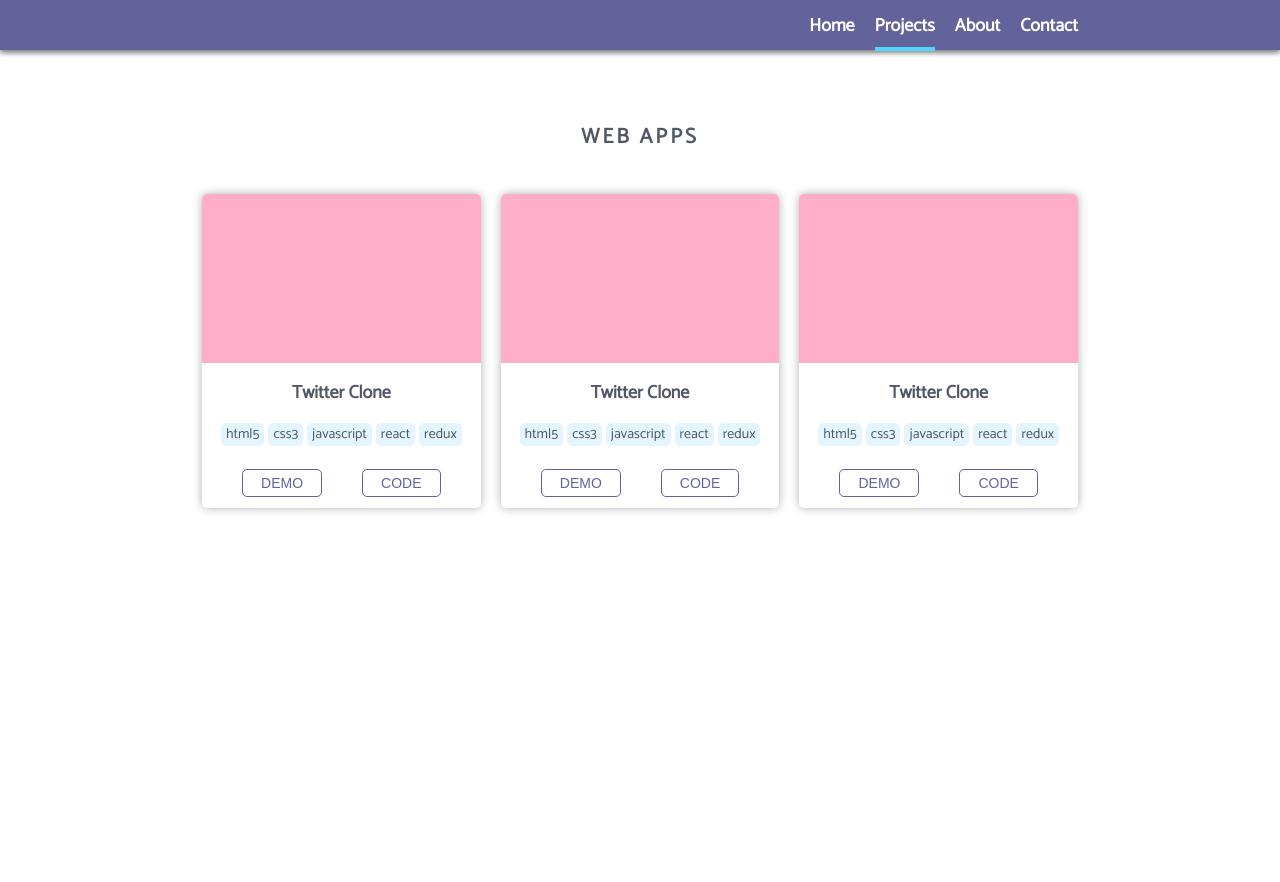
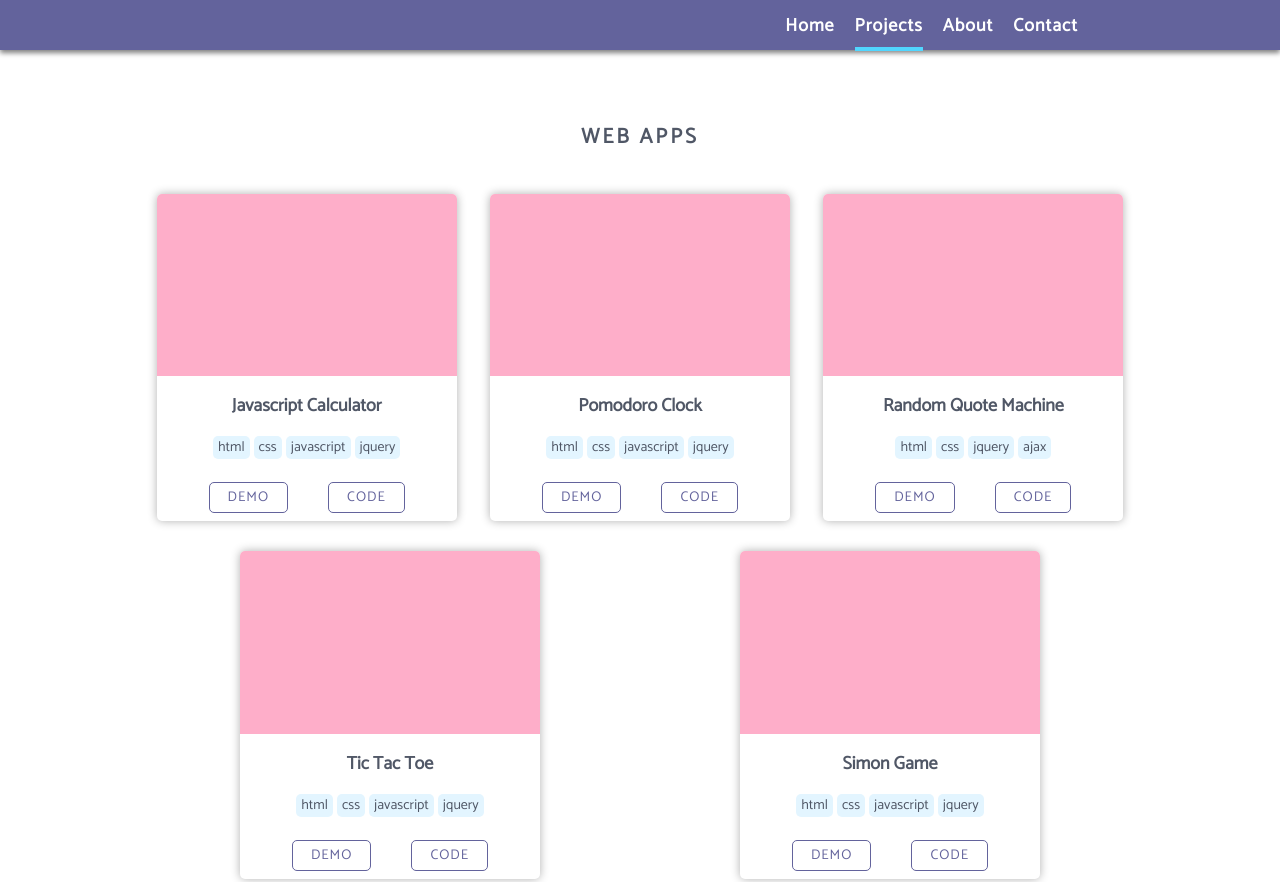
Before and after one commit to ivan3123708/portfolio, a React app: page /projects in a window 1280 px wide. Shown: the top 882 px of the page. Built offline with nearby package versions, Linux system fonts and the light colour scheme.

Commit message:
Regular update

```diff
--- a/src/components/Home.js
+++ b/src/components/Home.js
@@ -3,8 +3,11 @@ import React from 'react';
 import '../styles/Home.css';
 
 const Home = () => (
-  <div className="home">
-    <p>Home page</p>
+  <div>
+    <div className="camo"></div>
+    <div className="home">
+      <p>Home page</p>
+    </div>
   </div>
 );
 
--- a/src/components/Project.js
+++ b/src/components/Project.js
@@ -2,14 +2,14 @@ import React from 'react';
 
 import '../styles/Project.css';
 
-const Project = () => (
+const Project = (props) => (
   <div className="project">
-    <img src={require('../img/project1.jpg')} alt="hehe" />
-    <h4>Twitter Clone</h4>
-    <span>html5</span><span>css3</span><span>javascript</span><span>react</span><span>redux</span>
+    <img src={require(`../img/${props.img}`)} alt="hehe" />
+    <h4>{props.title}</h4>
+    {props.tools.map((tool) => <span>{tool}</span>)}
     <div className="buttons">
-      <button>DEMO</button>
-      <button>CODE</button>
+      <a href={props.demo} target="blank">DEMO</a>
+      <a href={props.code} target="blank">CODE</a>
     </div>
   </div>
 );
--- a/src/components/Projects.js
+++ b/src/components/Projects.js
@@ -4,15 +4,71 @@ import Project from './Project.js';
 
 import '../styles/Projects.css';
 
-const Projects = () => (
+class Projects extends React.Component {
+
+  constructor(props) {
+    super(props);
+    this.state = {
+      projects: [
+        {
+          title: 'Javascript Calculator',
+          tools: ['html', 'css', 'javascript', 'jquery'],
+          demo: 'http://ancient-language.surge.sh/',
+          code: 'https://github.com/ivan3123708/freeCodeCamp-Front-end-Projects/tree/master/Javascript%20Calculator',
+          img: 'project1.jpg'
+        },
+        {
+          title: 'Pomodoro Clock',
+          tools: ['html', 'css', 'javascript', 'jquery'],
+          demo: 'http://jobless-key.surge.sh/',
+          code: 'https://github.com/ivan3123708/freeCodeCamp-Front-end-Projects/tree/master/Pomodoro%20Clock',
+          img: 'project1.jpg'
+        },
+        {
+          title: 'Random Quote Machine',
+          tools: ['html', 'css', 'jquery', 'ajax'],
+          demo: 'http://nosy-cause.surge.sh/',
+          code: 'https://github.com/ivan3123708/freeCodeCamp-Front-end-Projects/tree/master/Random%20Quote%20Machine',
+          img: 'project1.jpg'
+        },
+        {
+          title: 'Tic Tac Toe',
+          tools: ['html', 'css', 'javascript', 'jquery'],
+          demo: 'http://materialistic-shape.surge.sh/',
+          code: 'https://github.com/ivan3123708/freeCodeCamp-Front-end-Projects/tree/master/Tic%20Tac%20Toe',
+          img: 'project1.jpg'
+        },
+        {
+          title: 'Simon Game',
+          tools: ['html', 'css', 'javascript', 'jquery'],
+          demo: 'http://cowardly-knowledge.surge.sh/',
+          code: 'https://github.com/ivan3123708/freeCodeCamp-Front-end-Projects/tree/master/Simon%20Game',
+          img: 'project1.jpg'
+        }
+      ]
+    }
+  }
+
+  render() {
+    return (
       <div className="projects">
         <h3>WEB APPS</h3>
         <div className="projects-group">
-      <Project />
-      <Project />
-      <Project />
+        {this.state.projects.map((project) => {
+          return (
+            <Project
+              title={project.title}
+              tools={project.tools}
+              demo={project.demo}
+              code={project.code}
+              img={project.img}
+            />
+          );
+        })}
         </div>
       </div>
     );
+  }
+}
 
 export default Projects;
--- a/src/routers/AppRouter.js
+++ b/src/routers/AppRouter.js
@@ -8,20 +8,16 @@ import About from '../components/About.js';
 import Contact from '../components/Contact.js';
 import Footer from '../components/Footer.js';
 
-import '../styles/AppRouter.css';
-
 const AppRouter = () => (
   <BrowserRouter>
     <div>
       <Header />
-      <div className="wrapper">
       <Switch>
         <Route exact path="/" component={Home} />
         <Route path="/projects" component={Projects} />
         <Route path="/about" component={About} />
         <Route path="/contact" component={Contact} />
       </Switch>
-      </div>
       <Footer />
     </div>
   </BrowserRouter>
--- a/src/styles/About.css
+++ b/src/styles/About.css
@@ -1,7 +1,8 @@
 .about {
-  width: 100%;
+  width: 90%;
   min-height: 100vh;
   margin: 0 auto -3rem auto;
+  text-align: center;
 }
 
 .about-me {
@@ -44,6 +45,12 @@
   margin: .5rem 1.5rem;
 }
 
+@media(min-width: 40rem) {
+  .about {
+    width: 70%;
+  }
+}
+
 @media (min-width: 75rem) {
   .about-me {
     flex-direction: row;
--- a/src/styles/Contact.css
+++ b/src/styles/Contact.css
@@ -1,13 +1,16 @@
 .contact {
   display: flex;
   flex-direction: column;
+  width: 90%;
   min-height: 100vh;
-  margin-bottom: -3rem;
+  margin: 0 auto -3rem auto;
+  text-align: center;
 }
 
 .contact-form {
   width: 100%;
   margin-top: 7rem;
+  margin-bottom: 3rem;
 }
 
 .contact-form p {
@@ -41,10 +44,11 @@
 
 .contact-form button {
   margin-top: 2.5rem;
-  padding: .5rem 1.8rem;
+  padding: .3rem 1.8rem;
   background: white;
   color: #63639c;
   font-size: 1.4rem;
+  font-family: 'Catamaran';
   border: .15rem solid #63639c;
   border-radius: .5rem;
   cursor: pointer;
@@ -84,6 +88,12 @@
   padding-right: 3rem;
 }
 
+@media (min-width: 40rem) {
+  .contact {
+    width: 70%;
+  }
+}
+
 @media (min-width: 75rem) {
   .contact {
     flex-direction: row;
@@ -92,6 +102,7 @@
   .contact-form {
     width: 60%;
     margin-top: 10rem;
+    margin-bottom: 7rem;
   }
 
   .contact-form input, textarea {
--- a/src/styles/Header.css
+++ b/src/styles/Header.css
@@ -3,8 +3,8 @@
   width: 100%;
   top: 0;
   background: #63639c;
-  /* background: #8d66f8; */
   box-shadow: 0 .3rem .5rem #00000080;
+  z-index: 5;
 }
 
 .header nav {
@@ -33,6 +33,7 @@ a {
   -webkit-transition: color .3s;
   -moz-transition: color .3;
   transition: color .3s;
+  letter-spacing: 1px;
 }
 
 a:visited {
--- a/src/styles/Home.css
+++ b/src/styles/Home.css
@@ -1,5 +1,22 @@
+.camo {
+  position: fixed;
+  width: 100%;
+  height: 8.5px;
+  margin-top: 4.95rem;
+  background: #63639c;
+  z-index: 10;
+}
+
 .home {
-  height: 100vh;
-  margin-top: 5rem;
-  font-size: 1.6rem;
+  width: 100%;
+  min-height: 100vh;
+  margin: 0 auto -3.4rem auto;
+  background: #63639c;
+  color: white;
+  text-align: center;
 }
+
+.home p {
+  padding-top: 10rem;
+  margin: 0;
+}
--- a/src/styles/Project.css
+++ b/src/styles/Project.css
@@ -1,9 +1,22 @@
+@keyframes fadein {
+  0%    {transform:scale(.5, .5); opacity: 0;}
+  100%  {transform:scale(1, 1); opacity: 1;}
+}
+
 .project {
-  margin: 2rem auto;
+  margin: 1rem 0 2rem 0;
   width: 100%;
   border-radius: .5rem;
   box-shadow: 0 0 1rem #00000050;
+  -webkit-transition: .3s;
+  -moz-transition: .3s;
+  transition: .3s;
+  animation: fadein 1s;
+}
 
+.project:hover {
+  transform: scale(1.05, 1.05);
+  box-shadow: 0 0 3rem #00000050;
 }
 
 .project img {
@@ -28,9 +41,9 @@
   margin: 2rem auto 1rem auto;
 }
 
-.project .buttons button {
+.project .buttons a {
   margin: 0 2rem;
-  padding: .5rem 1.8rem;
+  padding: .3rem 1.8rem;
   background: white;
   color: #63639c;
   font-size: 1.4rem;
@@ -42,20 +55,19 @@
   transition: .3s;
 }
 
-.project .buttons button:hover {
+.project .buttons a:hover {
   background: #63639c;
   color: white;
 }
 
 @media(min-width: 40rem) {
   .project {
-    width: 66%;
+    width: 45%;
   }
 }
 
 @media(min-width: 75rem) {
   .project {
-    margin: 1rem;
-    width: 33%;
+    width: 30%;
   }
 }
--- a/src/styles/Projects.css
+++ b/src/styles/Projects.css
@@ -1,7 +1,9 @@
 .projects {
-  width: 100%;
+  width: 90%;
+  max-width: 100rem;
   min-height: 100vh;
   margin: 0 auto -3rem auto;
+  text-align: center;
 }
 
 .projects h3 {
@@ -11,13 +13,10 @@
 
 .projects-group {
   display: flex;
-  flex-direction: column;
-  margin-bottom: 4rem;
+  flex-direction: row;
+  flex-wrap: wrap;
+  justify-content: space-around;
+  padding-bottom: 7rem;
+  border-bottom: 1px solid #00000050;
   text-align: center;
 }
-
-@media(min-width: 75rem) {
-  .projects-group {
-    flex-direction: row;
-  }
-}
```
Lines whose indentation alone changed are shown as unchanged.
